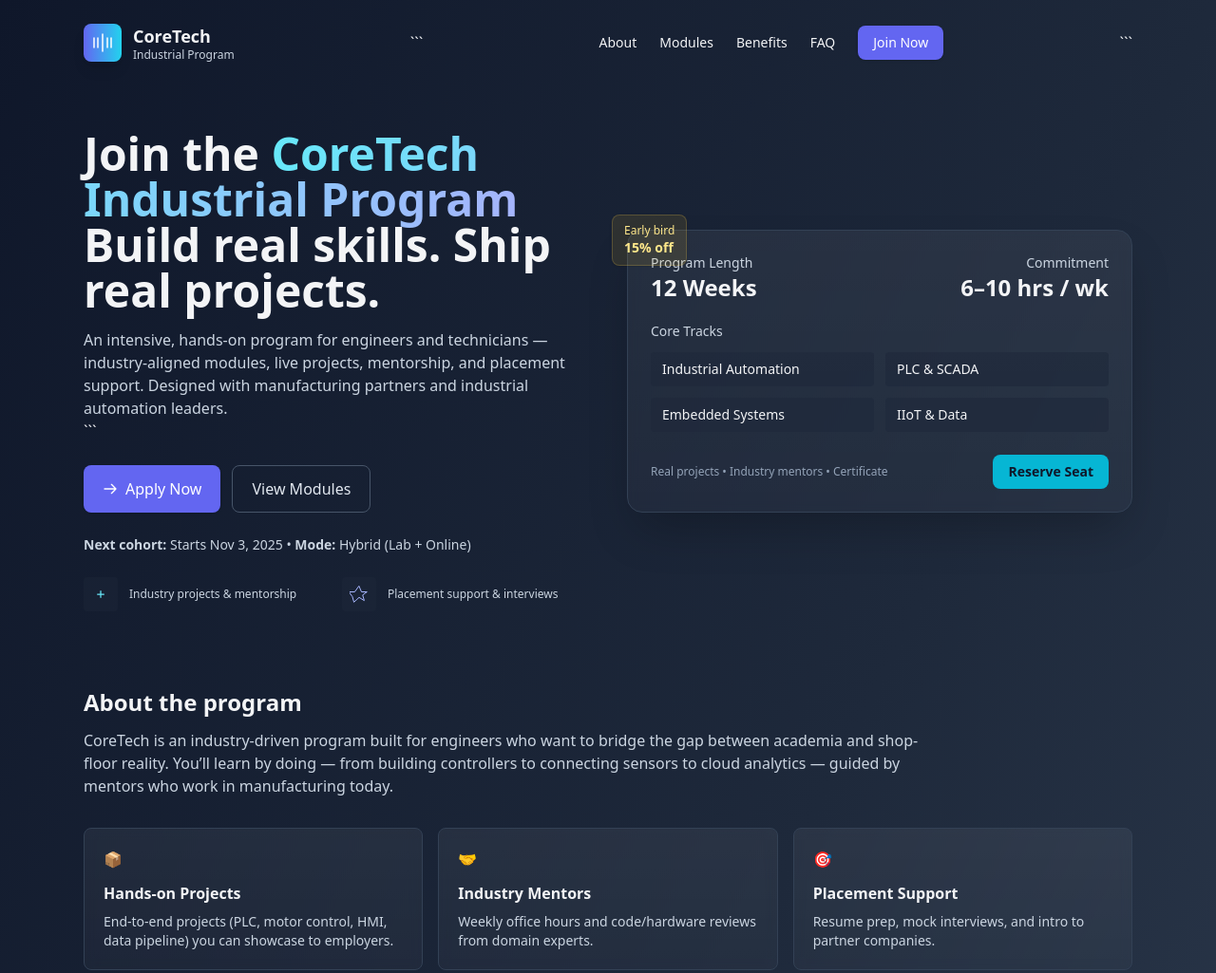
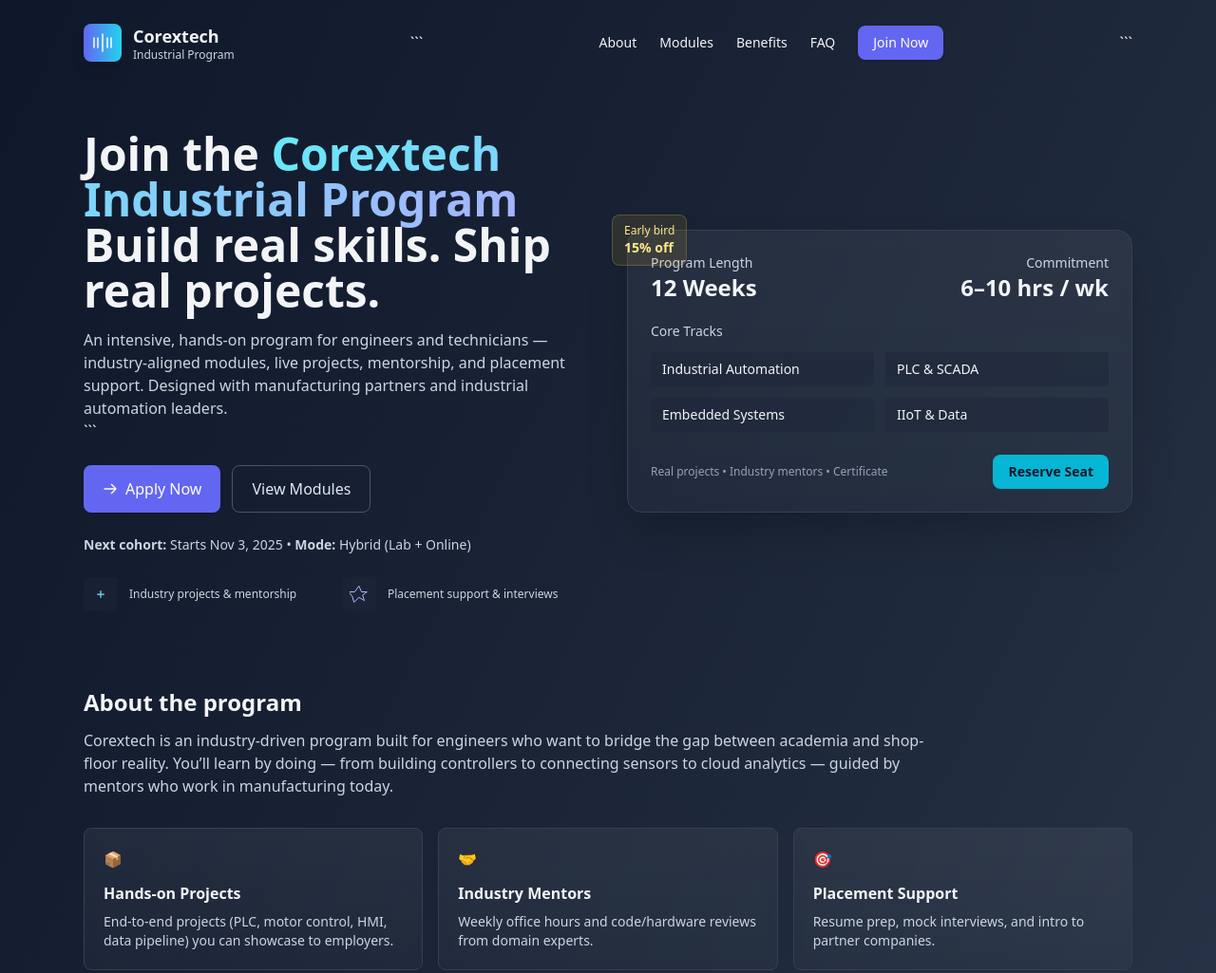
Before and after one commit to uat-corextech/cicd, a plain HTML site: page index.html in a window 1280 px wide. Shown: the top 1025 px of the page at 95% size. Drawn offline with nearby package versions, Linux system fonts and the light colour scheme.

Commit message:
corextech spell correct

```diff
--- a/index.html
+++ b/index.html
@@ -4,8 +4,8 @@
 <head>
   <meta charset="utf-8" />
   <meta name="viewport" content="width=device-width,initial-scale=1" />
-  <title>CoreTech Industrial Program — Join Now</title>
-  <meta name="description" content="CoreTech Industrial Program — hands-on industrial training, projects, and placements for engineering professionals." />
+  <title>Corextech Industrial Program — Join Now</title>
+  <meta name="description" content="Corextech Industrial Program — hands-on industrial training, projects, and placements for engineering professionals." />
   <script src="https://cdn.tailwindcss.com"></script>
   <style>
     /* small extra polish */
@@ -27,7 +27,7 @@
         </svg>
       </div>
       <div>
-        <div class="text-lg font-semibold">CoreTech</div>
+        <div class="text-lg font-semibold">Corextech</div>
         <div class="text-xs text-slate-300 -mt-0.5">Industrial Program</div>
       </div>
     </div>
@@ -56,7 +56,7 @@
     <section class="grid md:grid-cols-2 gap-10 items-center py-12">
       <div>
         <h1 class="text-4xl md:text-5xl font-extrabold leading-tight">
-          Join the <span class="bg-clip-text text-transparent bg-gradient-to-r from-cyan-300 to-indigo-300">CoreTech Industrial Program</span><br/>
+          Join the <span class="bg-clip-text text-transparent bg-gradient-to-r from-cyan-300 to-indigo-300">Corextech Industrial Program</span><br/>
           Build real skills. Ship real projects.
         </h1>
         <p class="mt-4 text-slate-300 max-w-xl">
@@ -138,7 +138,7 @@
   <div class="max-w-4xl">
     <h2 class="text-2xl font-bold">About the program</h2>
     <p class="mt-3 text-slate-300">
-      CoreTech is an industry-driven program built for engineers who want to bridge the gap between academia and shop-floor reality. You’ll learn by doing — from building controllers to connecting sensors to cloud analytics — guided by mentors who work in manufacturing today.
+      Corextech is an industry-driven program built for engineers who want to bridge the gap between academia and shop-floor reality. You’ll learn by doing — from building controllers to connecting sensors to cloud analytics — guided by mentors who work in manufacturing today.
     </p>
   </div>
 
@@ -264,7 +264,7 @@
 <!-- FOOTER -->
 <footer class="mt-12 py-8 text-slate-400">
   <div class="max-w-6xl mx-auto px-6 flex flex-col md:flex-row justify-between items-center">
-    <div class="text-sm">&copy; <span id="year"></span> CoreTech • All rights reserved</div>
+    <div class="text-sm">&copy; <span id="year"></span> Corextech • All rights reserved</div>
     <div class="flex gap-4 text-sm mt-3 md:mt-0">
       <a href="#" class="hover:underline">Privacy</a>
       <a href="#" class="hover:underline">Terms</a>
```
